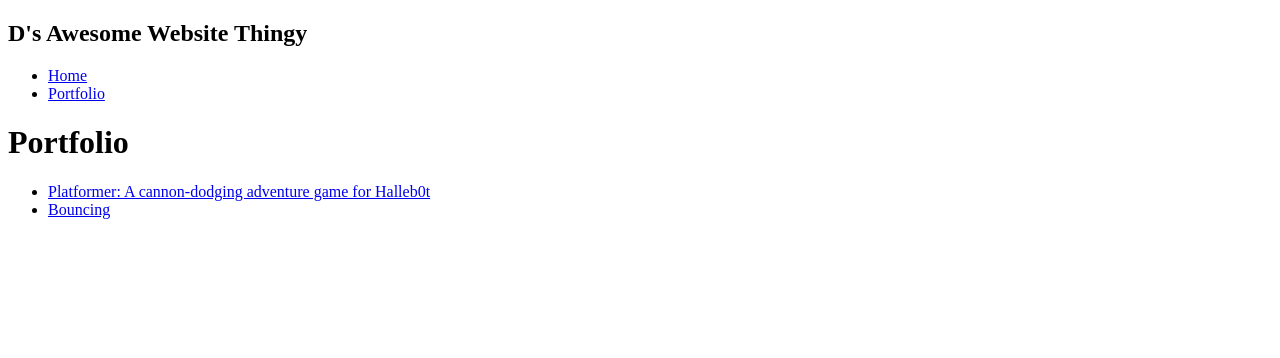
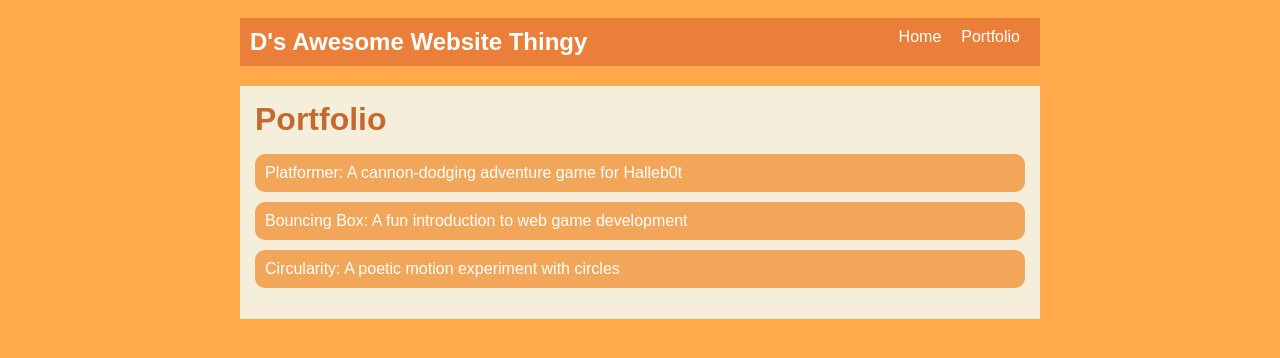
Before and after one commit to dlangenstein/dlangenstein.github.io, a plain HTML site: page portfolio.html in a window 1280 px wide. Drawn offline with Linux system fonts and the light colour scheme.

Commit message:
add portfolio page to website

```diff
--- a/portfolio.html
+++ b/portfolio.html
@@ -2,6 +2,7 @@
 <html>
   <head>
     <title>Scientists have found the secret</title>
+    <link rel="stylesheet" href="style.css" />
   </head>
 
   <body>
@@ -27,7 +28,10 @@
                     <a href="fsd=projects/platformer/">Platformer: A cannon-dodging adventure game for Halleb0t</a>
                 </li>
                 <li>
-                    <a href="fsd-projects/bouncing-box/">Bouncing</a>
+                    <a href="fsd-projects/bouncing-box/">Bouncing Box: A fun introduction to web game development</a>
+                </li>
+                <li>
+                  <a href="fsd-projects/circularity/">Circularity: A poetic motion experiment with circles</a>
                 </li>
             </ul>
         </div>
--- a/style.css
+++ b/style.css
@@ -75,3 +75,29 @@ main {
 h2, h3 {
     margin: 0px;
 }
+
+/* Portfolio styles */
+.content h1 {
+  color: #c46a2f;
+}
+
+#portfolio {
+  list-style-type: none;
+  padding-left: 0;
+}
+
+#portfolio li {
+  background: #f2a65a;
+  padding: 10px;
+  border-radius: 10px;
+  margin-bottom: 10px;
+}
+
+#portfolio li:hover {
+  background: #eec170;
+}
+
+#portfolio a {
+  text-decoration: none;
+  color: #ffffff;
+}
```
